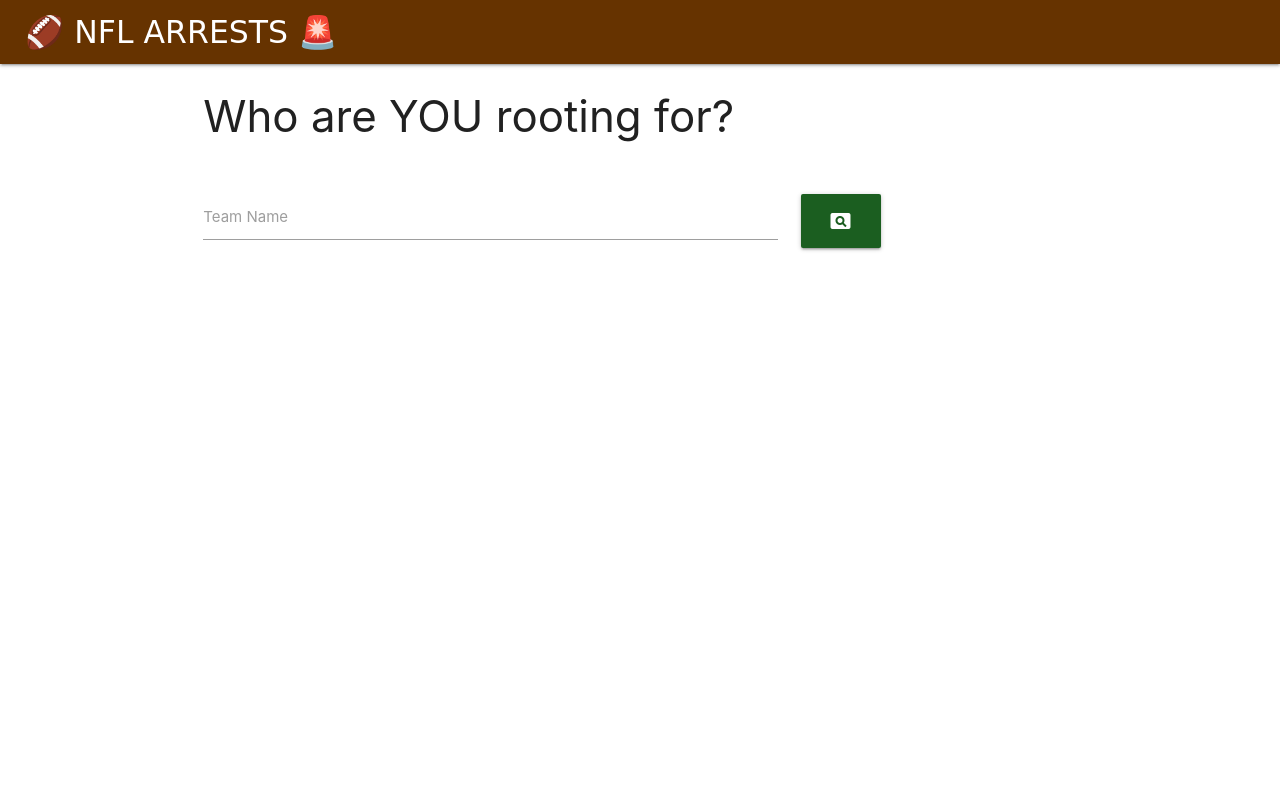
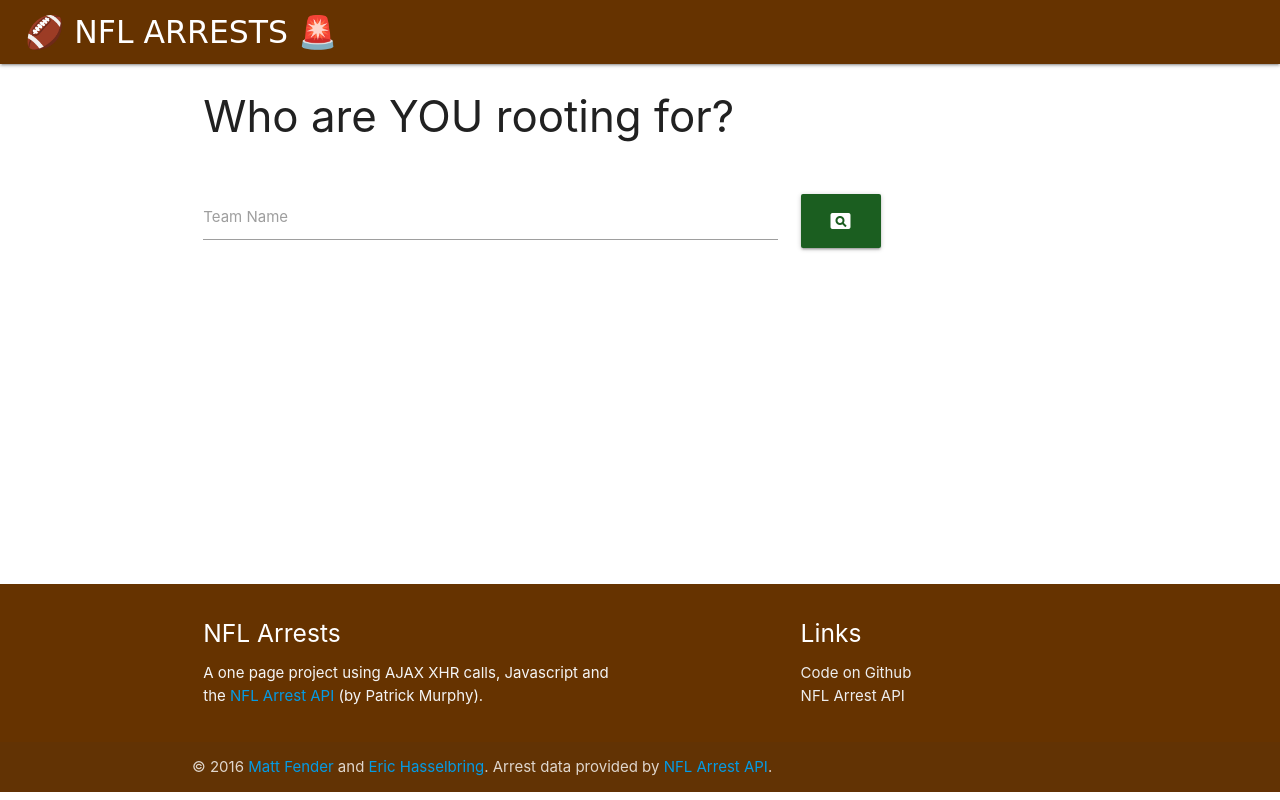
Before and after one commit to mjfender/nfl-arrests, a website: page index.html in a window 1280 px wide. Drawn offline with nearby package versions, Linux system fonts and the light colour scheme; a web font is replaced by a local one.

Commit message:
added footer and some styling

```diff
--- a/index.html
+++ b/index.html
@@ -22,7 +22,7 @@
       </div>
     </nav>
 
-    <div class="container">
+    <div class="container" id="main-body-div" style="min-height: 65vh">
 
       <div class="row">
         <div class="col s12">
@@ -64,7 +64,28 @@
           </ul>
         </div>
       </div>
-
     </div>
+    <footer class="page-footer s12"  style="background-color: #663300">
+    <div class="container">
+    <div class="row">
+      <div class="col l6 s12">
+      <h5 class="white-text">NFL Arrests</h5>
+      <p class="grey-text text-lighten-4">A one page project using AJAX XHR calls, Javascript and the <a href="http://nflarrest.com/api/">NFL Arrest API</a> (by Patrick Murphy). </p>
+      </div>
+      <div class="col l4 offset-l2 s12">
+      <h5 class="white-text">Links</h5>
+      <ul>
+        <li><a class="grey-text text-lighten-3" href="https://github.com/mjfender/nfl-arrests">Code on Github</a></li>
+        <li><a class="grey-text text-lighten-3" href="http://nflarrest.com/api/">NFL Arrest API</a></li>
+      </ul>
+      </div>
+    </div>
+    </div>
+    <div class="footer-copyright">
+    <div class="container">
+    © 2016 <a href="https://github.com/mjfender">Matt Fender</a> and <a href="https://github.com/hassey13">Eric Hasselbring</a>. Arrest data provided by <a href="http://nflarrest.com/api/">NFL Arrest API</a>.
+    </div>
+    </div>
+  </footer>
   </body>
 </html>
```
Also changed, not shown: 1 other file.
